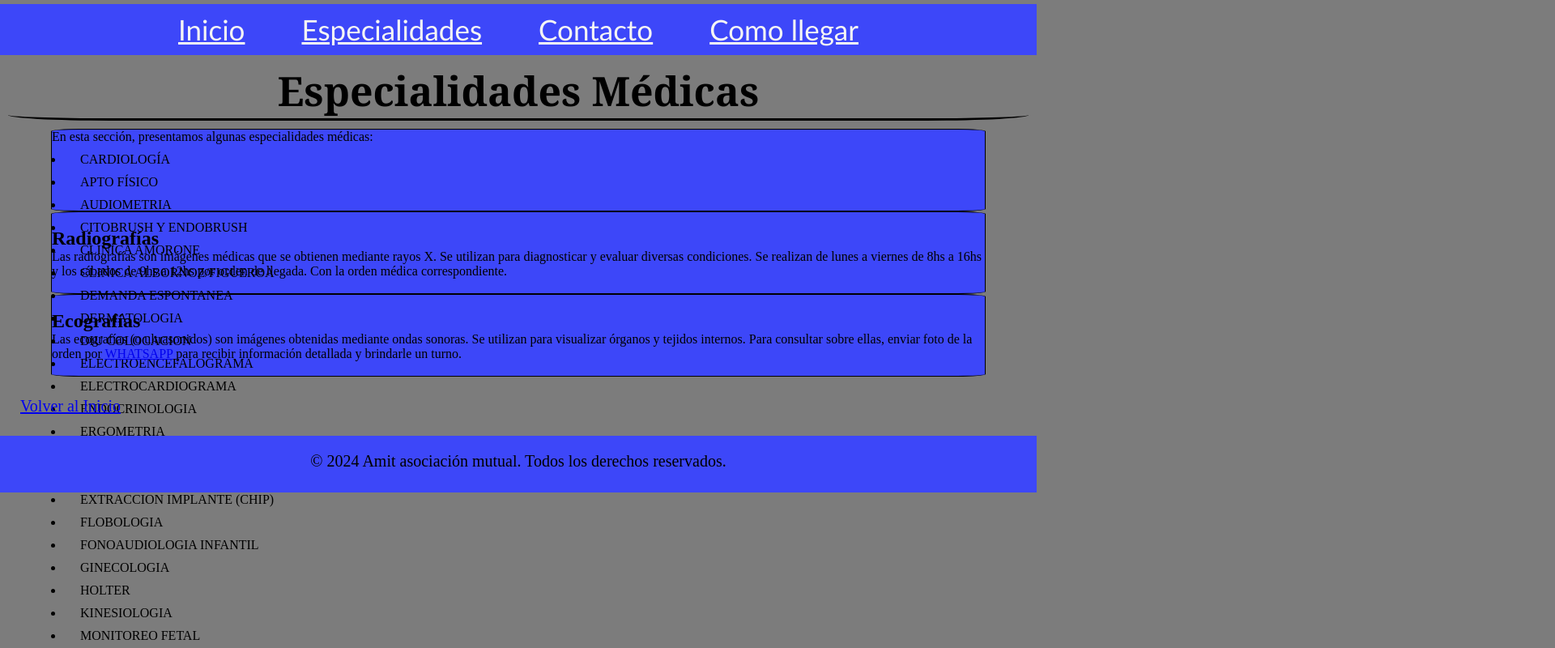
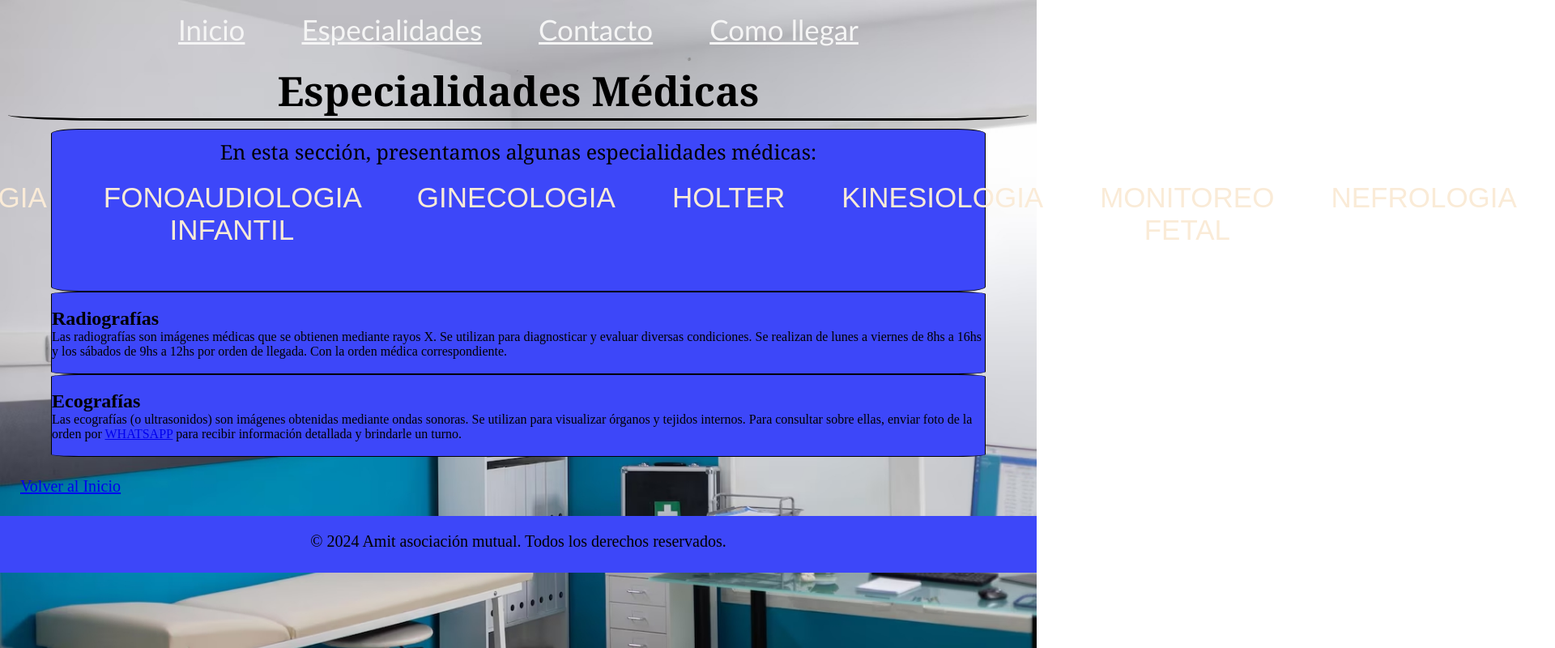
Before and after one commit to LunaLautaroEzequiel/coderhouse, a website: page pages/especialidades.html in a window 1280 px wide. Shown: the top 800 px of the page at 81% size, 1920 px wide, since content can reach past the window. Drawn offline with Linux system fonts and the light colour scheme.

Commit message:
cambie fondo de body, agregue imagen

```diff
--- a/scss/layout/_asociarse.scss
+++ b/scss/layout/_asociarse.scss
@@ -1,5 +1,4 @@
 .requisitos{
-    background-color: $colorsecundario;
     font-size: 20px;
     width: 100%;
     height: 70px;
--- a/scss/layout/_base.scss
+++ b/scss/layout/_base.scss
@@ -7,6 +7,8 @@
 $colorespecialidades: white;
 $fuentetitulos: Georgia;
 $fuentetextos: sans-serif;
+$breakpoint-tablet: 768px;
+$breakpoint-desktop: 1024px;
 //extend
 %flexrowcenter{
     display: flex;
--- a/scss/layout/_especialidades.scss
+++ b/scss/layout/_especialidades.scss
@@ -0,0 +1,12 @@
+.especialidades{
+    height: auto;
+    text-align: center;
+    .texto{
+        font-size: 25px;
+        font-family: Georgia, 'Times New Roman', Times, serif;
+        margin: 10px;
+        ul{
+        list-style-type:none;
+        }
+    }
+}
--- a/scss/layout/_generales.scss
+++ b/scss/layout/_generales.scss
@@ -1,9 +1,7 @@
-
-body{
-    background-color: $colorprimario;
-}
-.navbar{
-    background-color: $colorsecundario;
+body {
+    background-image: url(../img/consultorio.jpg);
+    background-size: cover;
+    background-repeat: no-repeat;
     ul{
         list-style-type: none;
         @extend%flexrowcenter;
@@ -54,10 +52,6 @@
     max-width:1300px;
     margin: 0 auto;
     padding: 1rem;
-    background-color: $colorsecundario;
-    border-radius: 3%;
-
-    box-shadow: 0 2px 4px rgba(0, 0, 0, 0.1);
     h2 {
         font-size: 55px;
         text-align: center;
--- /dev/null
+++ b/scss/layout/_mediaqueries.scss
@@ -0,0 +1,4 @@
+@media (min-width: $breakpoint-tablet) {
+}
+@media (min-width: $breakpoint-desktop) {
+}
```
Also changed, not shown: index.html (+2 -2 lines), pages/especialidades.html (+4 -4 lines), css/style.css, img/consultorio.jpg (added), 1 other file.
